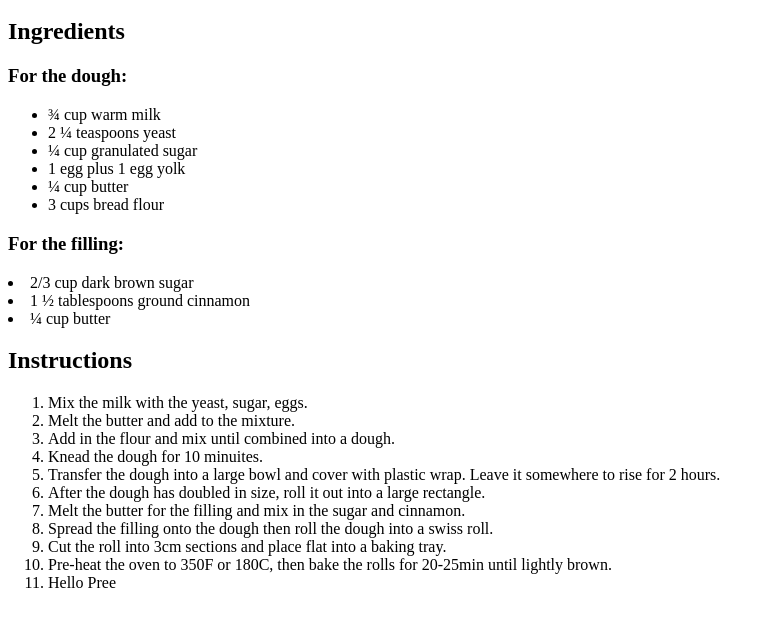
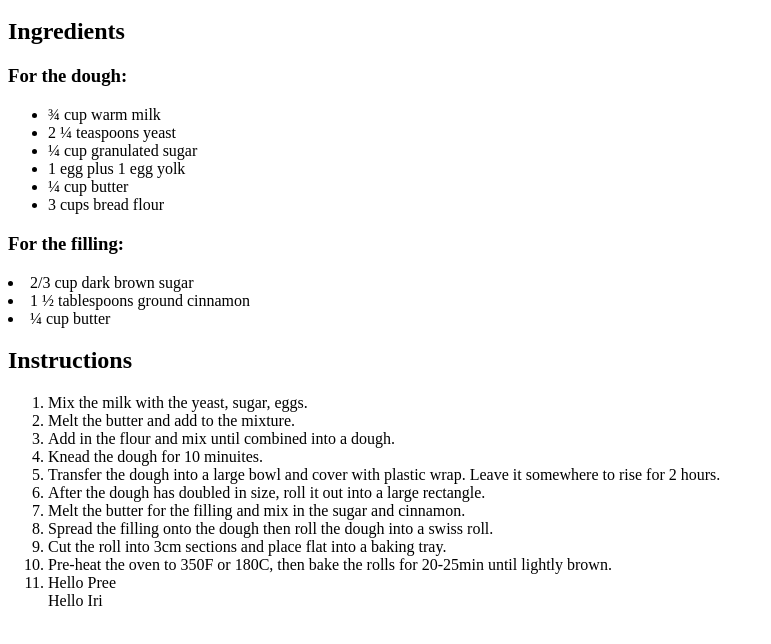
Before and after one commit to PreetMongaPM/College4thSem, a plain HTML site: page index.html in a window 1280 px wide. Shown: the part 48-692 px from the top of the page, without its empty margins (0-771 px from the left). Drawn offline with Linux system fonts and the light colour scheme.

Commit message:
Update index2.html

```diff
--- a/index.html
+++ b/index.html
@@ -29,4 +29,5 @@
 <li>Cut the roll into 3cm sections and place flat into a baking tray.</li>
 <li>Pre-heat the oven to 350F or 180C, then bake the rolls for 20-25min until lightly brown.</li>
   <li>Hello Pree</li>
+  <l1>Hello Iri</l1>
 </ol>
```
